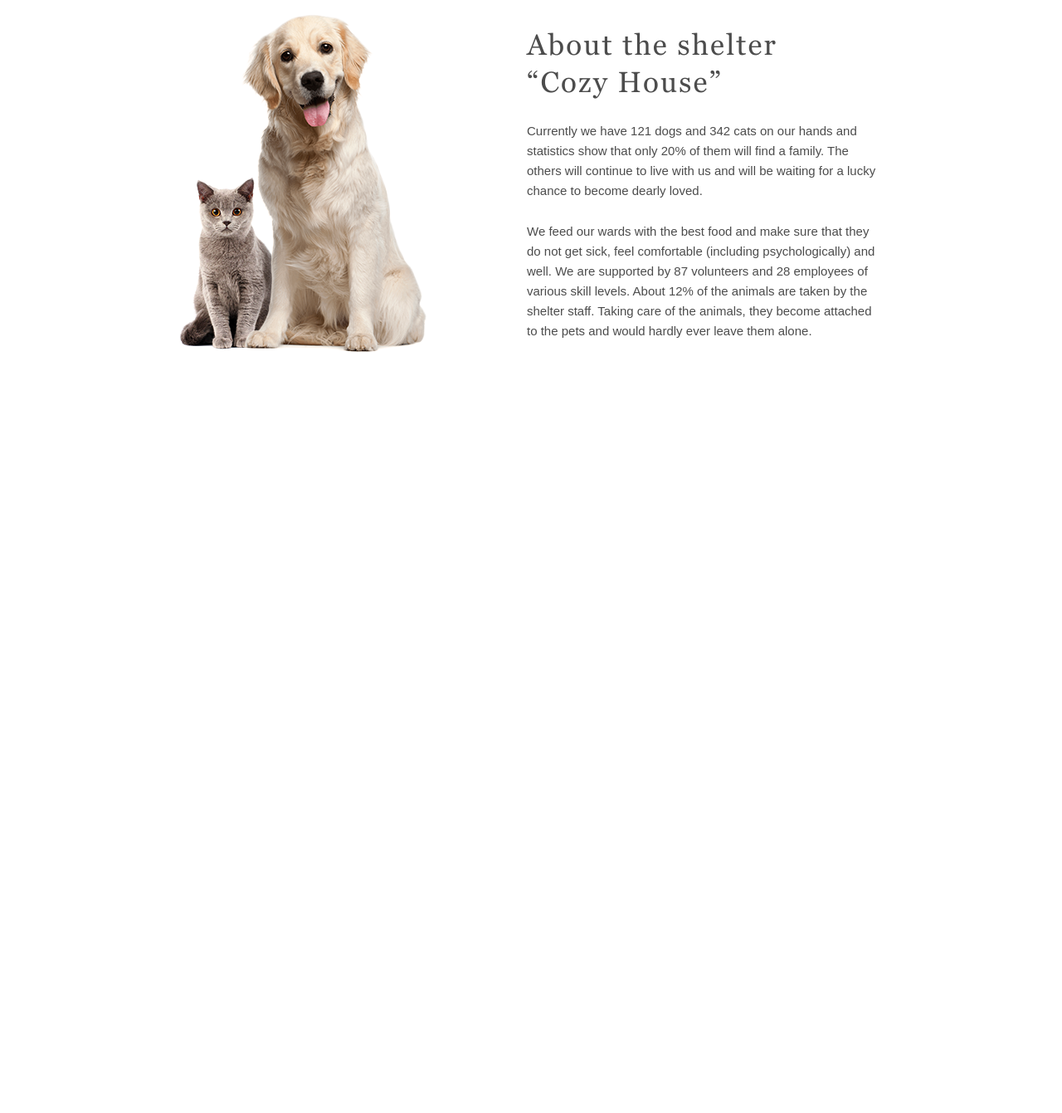
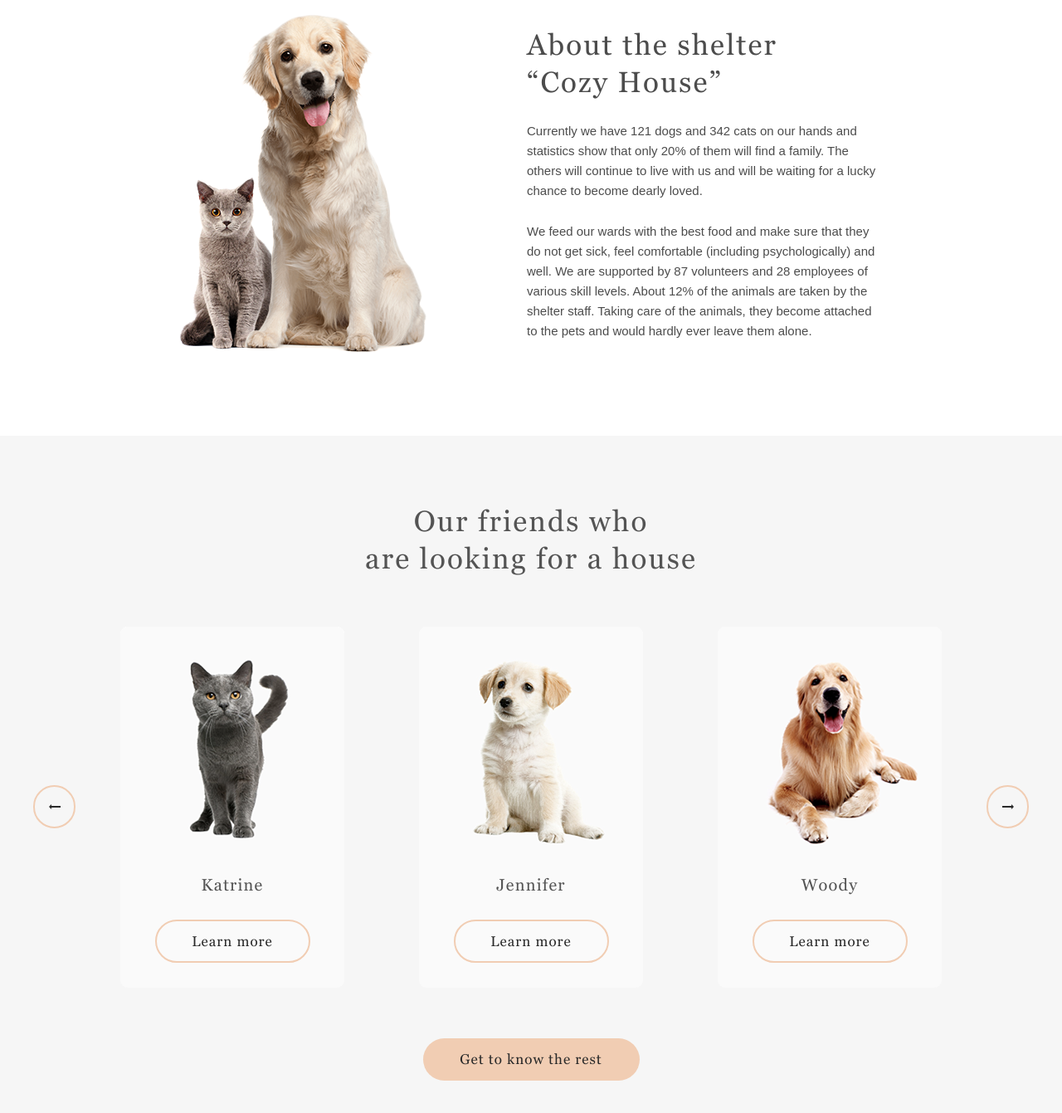
Before and after one commit to DominickMikka/shelter, a website: page shelter/index.html in a window 1280 px wide. Shown: the part 971-2312 px from the top of the page at 83% size. Before the commit the page ends 1407 px from the top, so only its background shows below. Drawn offline with Linux system fonts and the light colour scheme; a web font is replaced by a local one.

Commit message:
feat: add block our friends

```diff
--- a/shelter/assets/style.scss
+++ b/shelter/assets/style.scss
@@ -140,6 +140,7 @@ header {
 }
 
 .about {
+  padding-bottom: 89px;
   background: #FFFFFF;
 
   .wrapper {
@@ -167,3 +168,103 @@ header {
     }
   }
 }
+
+.our-friends {
+  padding-bottom: 100px;
+  background: #F6F6F6;
+
+  h2 {
+    font-size: 35px;
+    text-align: center;
+    padding: 81px 0 0 0;
+    color: #545454;
+    max-width: 400px;
+    margin: 0 auto 58px;
+    letter-spacing: 0.06em;
+    line-height: 130%;
+  }
+
+  .wrapper {
+    display: block;
+  }
+
+  .pets {
+    display: flex;
+    align-items: center;
+    column-gap: 72px;
+    margin: 0 0 61px 0;
+
+    .slide-left {
+      width: 52px;
+      height: 52px;
+      border: 2px solid #F1CDB3;
+      border-radius: 100px;
+      background: url(./images/arrow-left.png) no-repeat center center;
+    }
+
+    .slide-right {
+      width: 52px;
+      height: 52px;
+      border: 2px solid #F1CDB3;
+      border-radius: 100px;
+      background: url(./images/arrow-right.png) no-repeat center center;
+    }
+
+    .pet {
+      display: flex;
+      align-items: center;
+      width: 270px;
+      height: 435px;
+      flex-direction: column;
+      background: #FAFAFA;
+      border-radius: 9px;
+
+      span {
+        margin: 30px 0;
+        font-size: 20px;
+        text-align: center;
+        letter-spacing: 0.06em;
+        color: #545454;
+      }
+
+      button {
+        width: 187px;
+        height: 52px;
+        padding: 15px 42px;
+        border: 2px solid #F1CDB3;
+        border-radius: 100px;
+        font-size: 17px;
+        letter-spacing: 0.06em;
+        color: #292929;
+        background: transparent;
+      }
+    }
+
+  }
+
+  .get-rest {
+    display: flex;
+    flex-direction: column;
+    align-items: center;
+    width: 261px;
+    padding: 16px 0px;
+    background: #F1CDB3;
+    border-radius: 100px;
+    font-size: 17px;
+    letter-spacing: 0.06em;
+    color: #292929;
+    text-decoration: none;
+    margin: 0 auto;
+  }
+
+}
+
+.pet:nth-child(2) {
+  position: relative;
+  right: 18px;
+}
+
+.pet:nth-child(4) {
+  position: relative;
+  left: 18px;
+}
--- a/shelter/index.html
+++ b/shelter/index.html
@@ -43,6 +43,31 @@
         </div>
       </div>
     </section>
+    <section class="our-friends">
+      <div class="wrapper">
+        <h2>Our friends who<br/> are looking for a house</h2>
+        <div class="pets">
+          <button class="slide-left"></button>
+          <div class="pet">
+            <img src="./assets/images/pets-katrine.png" alt="katrine" />
+            <span>Katrine</span>
+            <button>Learn more</button>
+          </div>
+          <div class="pet">
+            <img src="./assets/images/pets-jennifer.png" alt="jennifer" />
+            <span>Jennifer</span>
+            <button>Learn more</button>
+          </div>
+          <div class="pet">
+            <img src="./assets/images/pets-woody.png" alt="woody" />
+            <span>Woody</span>
+            <button>Learn more</button>
+          </div>
+          <button class="slide-right"></button>
+        </div>
+        <a href="#" class="get-rest">Get to know the rest</a>
+      </div>
+    </section>
   </div>
 </body>
 </html>
```
Also changed, not shown: shelter/assets/images/arrow-left.png (added), shelter/assets/images/arrow-right.png (added), shelter/assets/images/pets-jennifer.png (added), shelter/assets/images/pets-katrine.png (added), shelter/assets/images/pets-woody.png (added), shelter/assets/style.css, 1 other file.
